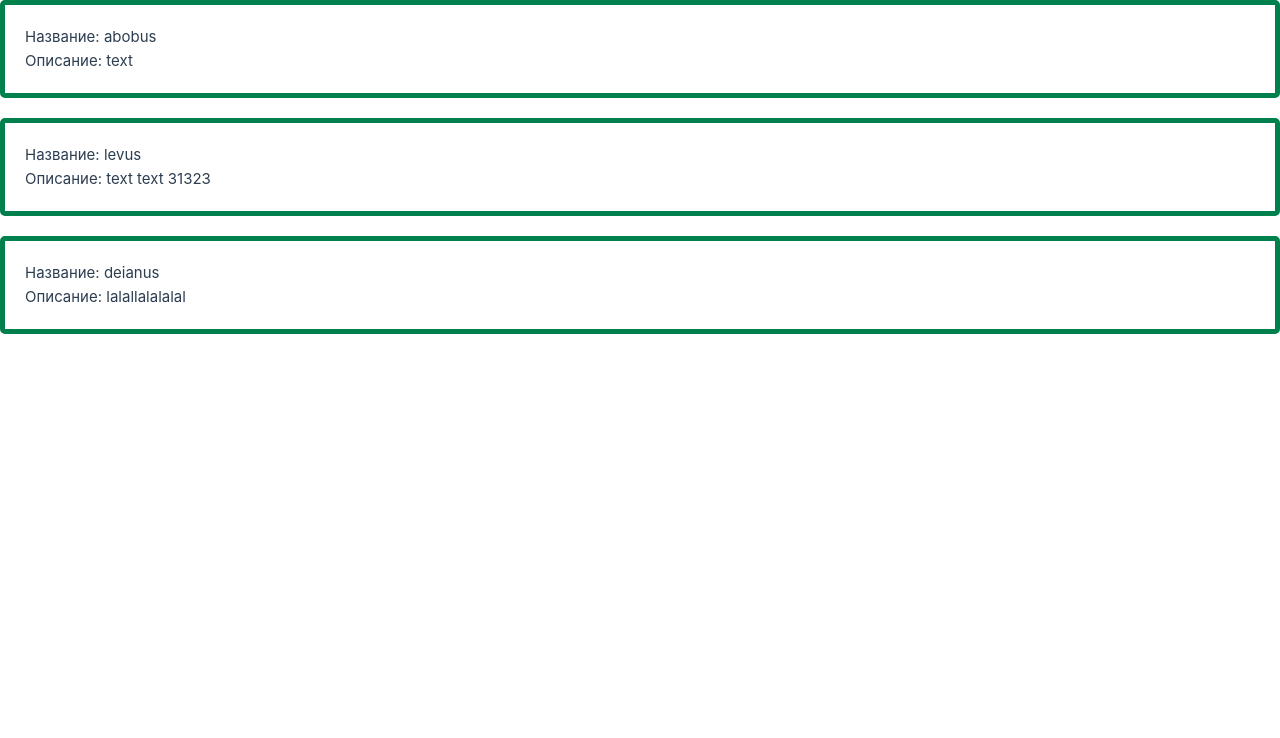
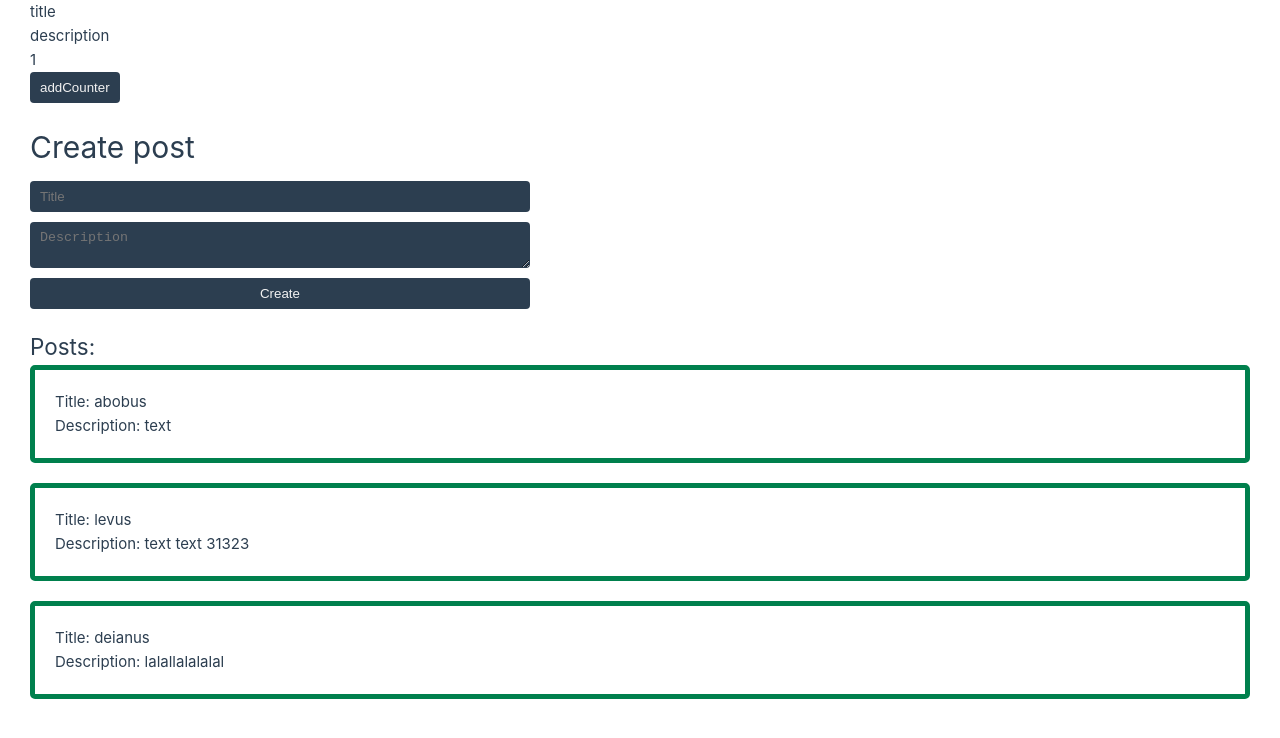
Before and after one commit to talaxasy/spa-blog-vue, a Vue app: page / in a window 1280 px wide. Shown: the top 738 px of the page. Built offline with nearby package versions, Linux system fonts and the light colour scheme.

Commit message:
reactivityTrans -> true, isolatedMod -> true

```diff
--- a/src/App.vue
+++ b/src/App.vue
@@ -1,11 +1,42 @@
+
 <script setup lang="ts">
-// import components from './components'
+import { reactive } from 'vue';
+type TState = {
+  title: string;
+  description: string;
+  counter: number;
+  increment(): void;
+}
+
+const state: TState = reactive({
+  title: 'title',
+  description: 'description',
+  counter: 1,
+  increment() {
+    this.counter++;
+  },
+});
+
+
+const countCounter = () => {
+  state.counter++;
+};
+
+
+
+
 
 </script>
 
+<script lang="ts">
+import { defineComponent } from 'vue';
 
-<script lang="ts">
-export default {
+export default defineComponent({
+  props: {
+    posts: Array<{ id: number, title: string, description: string }>,
+    title: String,
+    description: String,
+  },
   data() {
     return {
       posts: [{
@@ -16,22 +47,40 @@ export default {
       },
       {
         id: 3, title: 'deianus', description: 'lalallalalalal'
-      }]
+      }],
+      title: '',
+      description: ''
+    }
+  },
+  methods: {
+    createPost(e: Event) {
+      e.preventDefault();
     }
   }
-}
+})
+
 
 
 </script>
 
 <template>
-  <header>
-
-  </header>
-  <main>
+  <main class="main">
+    <div>
+      <div>{{ state.title }}</div>
+      <div>{{ state.description }}</div>
+      <div>{{ state.counter }}</div>
+      <button @click="countCounter">addCounter</button>
+    </div>
+    <form @submit="createPost">
+      <h1>Create post</h1>
+      <input v-bind:value="title" @input="title = ($event as any).target.value" type="text" placeholder="Title">
+      <textarea v-bind:value="description" type="text" placeholder="Description" />
+      <button type="submit">Create</button>
+    </form>
+    <h2>Posts:</h2>
     <div class="post" v-for="post in posts">
-      <div><b>Название:</b> <span>{{ post.title }}</span></div>
-      <div><b>Описание:</b>
+      <div><b>Title:</b> <span>{{ post.title }}</span></div>
+      <div><b>Description:</b>
         {{ " " }}
         <p style="display: inline;">
           {{ post.description }}
@@ -39,9 +88,6 @@ export default {
       </div>
     </div>
   </main>
-  <footer>
-
-  </footer>
 </template>
 
 <style>
@@ -49,6 +95,24 @@ export default {
 </style>
 
 <style lang="scss">
+.main {
+  &>form {
+    display: flex;
+    flex-direction: column;
+    width: 500px;
+
+    &>* {
+      margin-bottom: 10px;
+
+      &:last-child {
+        margin-bottom: 0;
+      }
+    }
+
+    padding: 20px 0;
+  }
+}
+
 .post {
   padding: 20px;
   border-radius: 5px;
--- a/src/assets/base.css
+++ b/src/assets/base.css
@@ -71,4 +71,14 @@ body {
   text-rendering: optimizeLegibility;
   -webkit-font-smoothing: antialiased;
   -moz-osx-font-smoothing: grayscale;
+  padding: 0 30px;
 }
+
+button, input, textarea {
+  border: 0;
+  background-color: #2c3e50;
+  outline: none;
+  padding: 8px 10px;
+  border-radius: 4px;
+  color: #f2f2f2;
+}
--- a/tsconfig.json
+++ b/tsconfig.json
@@ -3,6 +3,7 @@
   "include": ["env.d.ts", "src/**/*", "src/**/*.vue"],
   "compilerOptions": {
     "baseUrl": ".",
+    "isolatedModules": true,
     "paths": {
       "@/*": ["./src/*"]
     }
--- a/vite.config.ts
+++ b/vite.config.ts
@@ -6,7 +6,12 @@ import vueJsx from '@vitejs/plugin-vue-jsx';
 
 // https://vitejs.dev/config/
 export default defineConfig({
-  plugins: [vue(), vueJsx()],
+  plugins: [
+    vue({
+      reactivityTransform: true,
+    }),
+    vueJsx(),
+  ],
   resolve: {
     alias: {
       '@': fileURLToPath(new URL('./src', import.meta.url)),
```
Also changed, not shown: 1 other file (tests, documents, lock files or other folders).
